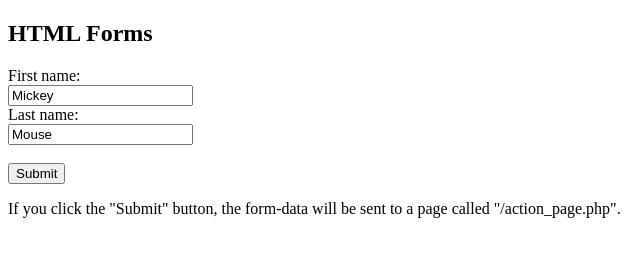
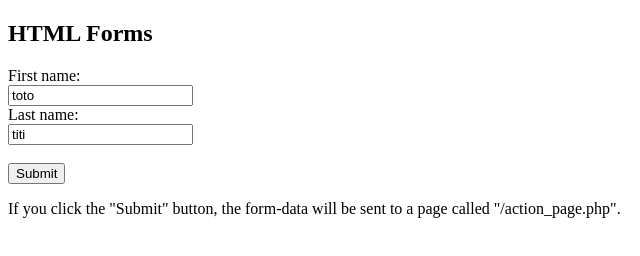
Before and after one commit to DavidGuillon/deploy-users-dirane, a plain HTML site: page index.html in a window 1280 px wide. Shown: the full height of the page, 0-640 px from the left. Drawn offline with Linux system fonts and the light colour scheme.

Commit message:
update index.html default value

```diff
--- a/index.html
+++ b/index.html
@@ -6,10 +6,10 @@
 
 <form action="/action_page.php">
   First name:<br>
-  <input type="text" name="firstname" value="Mickey">
+  <input type="text" name="firstname" value="toto">
   <br>
   Last name:<br>
-  <input type="text" name="lastname" value="Mouse">
+  <input type="text" name="lastname" value="titi">
   <br><br>
   <input type="submit" value="Submit">
 </form>
```
